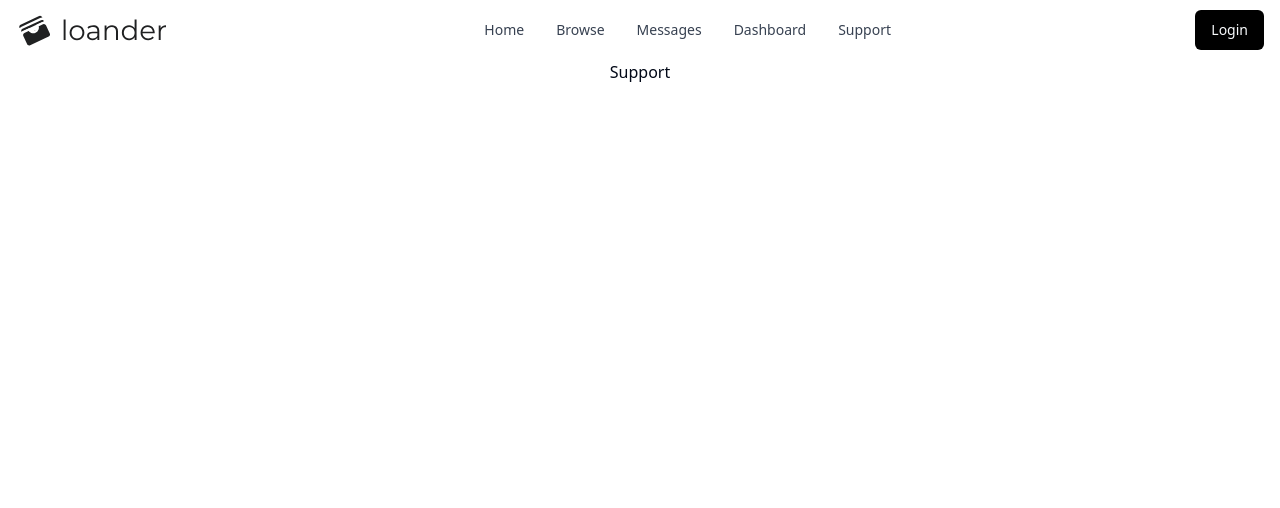
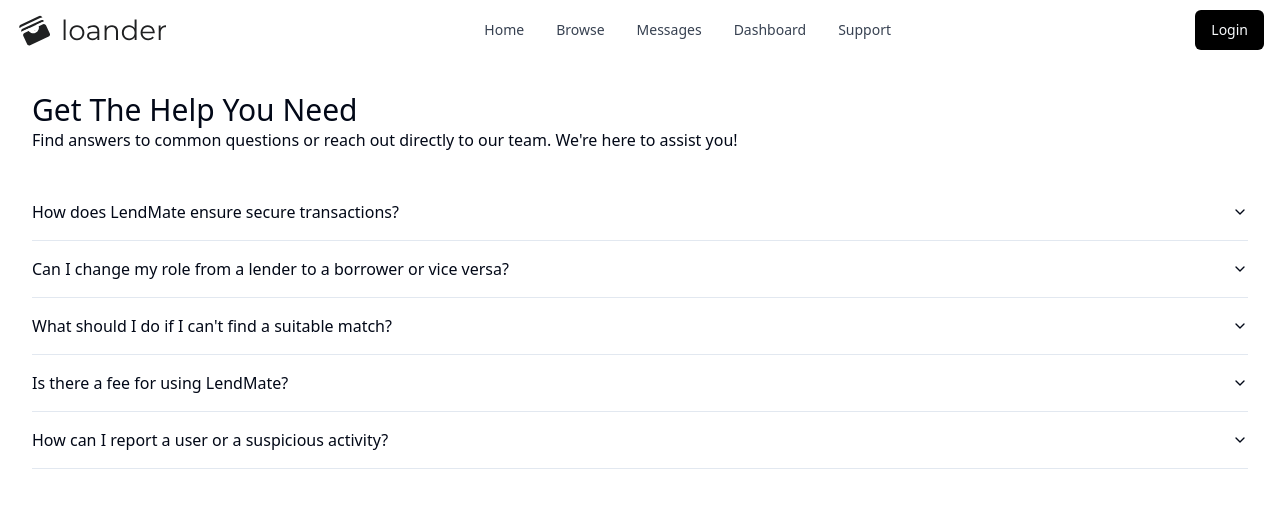
Before and after one commit to konfucius1/loander, a React (Vite) app in the folder client/: page /support in a window 1280 px wide. Shown: the top 508 px of the page. Built offline with nearby package versions, Linux system fonts and the light colour scheme.

Commit message:
feat (Support): add accordion q&a components to support page

```diff
--- a/client/package.json
+++ b/client/package.json
@@ -11,6 +11,7 @@
   },
   "dependencies": {
     "@hookform/resolvers": "^3.3.0",
+    "@radix-ui/react-accordion": "^1.1.2",
     "@radix-ui/react-label": "^2.0.2",
     "@radix-ui/react-slider": "^1.1.2",
     "@radix-ui/react-slot": "^1.0.2",
--- a/client/src/App.tsx
+++ b/client/src/App.tsx
@@ -1,7 +1,8 @@
-import { BrowserRouter, Routes, Route } from 'react-router-dom'
-import { Browse } from './pages/Browse'
-import { Home } from './pages/Home'
-import { NavBar } from './components/Navbar'
+import { BrowserRouter, Routes, Route } from 'react-router-dom';
+import { Browse } from './pages/Browse';
+import { Home } from './pages/Home';
+import { NavBar } from './components/Navbar';
+import { Support } from './pages/Support';
 
 export default function App() {
   return (
@@ -13,9 +14,9 @@ export default function App() {
           <Route path="/browse" element={<Browse />} />
           <Route path="/messages" element={<div>Messages</div>} />
           <Route path="/dashboard" element={<div>Dashboard</div>} />
-          <Route path="/support" element={<div>Support</div>} />
+          <Route path="/support" element={<Support />} />
         </Routes>
       </BrowserRouter>
     </div>
-  )
+  );
 }
--- /dev/null
+++ b/client/src/components/support/SupportAccordion.tsx
@@ -0,0 +1,53 @@
+import {
+  Accordion,
+  AccordionContent,
+  AccordionItem,
+  AccordionTrigger,
+} from '@/components/ui/accordion';
+
+export function SupportAccordion() {
+  const accordionData = [
+    {
+      id: 'question-1',
+      question: 'How does LendMate ensure secure transactions?',
+      answer:
+        'While LendMate provides a platform to match lenders and borrowers, all actual transactions are managed through trusted third-party payment platforms to ensure security and transparency.',
+    },
+    {
+      id: 'question-2',
+      question:
+        'Can I change my role from a lender to a borrower or vice versa?',
+      answer:
+        "Yes, you can request a role change from your profile settings. However, ensure that you don't have any active loans before making the switch.",
+    },
+    {
+      id: 'question-3',
+      question: "What should I do if I can't find a suitable match?",
+      answer:
+        "Don't worry! Our platform constantly updates with new users. We recommend revisiting after a few days or adjusting your preferences to increase your matching chances.",
+    },
+    {
+      id: 'question-4',
+      question: 'Is there a fee for using LendMate?',
+      answer:
+        'As of now, LendMate is free to use for both lenders and borrowers. We aim to make financial connections accessible to everyone.',
+    },
+    {
+      id: 'question-5',
+      question: 'How can I report a user or a suspicious activity?',
+      answer:
+        'Your safety is our top priority. If you encounter any suspicious activities or users, please report them immediately using our contact form below or email us directly at support@lendmate.com.',
+    },
+  ];
+
+  return (
+    <Accordion type="single" collapsible className="w-full">
+      {accordionData.map((item) => (
+        <AccordionItem key={item.id} value={item.id}>
+          <AccordionTrigger>{item.question}</AccordionTrigger>
+          <AccordionContent>{item.answer}</AccordionContent>
+        </AccordionItem>
+      ))}
+    </Accordion>
+  );
+}
--- /dev/null
+++ b/client/src/components/ui/accordion.tsx
@@ -0,0 +1,58 @@
+import * as React from 'react';
+import * as AccordionPrimitive from '@radix-ui/react-accordion';
+import { ChevronDown } from 'lucide-react';
+
+import { cn } from '@/lib/utils';
+
+const Accordion = AccordionPrimitive.Root;
+
+const AccordionItem = React.forwardRef<
+  React.ElementRef<typeof AccordionPrimitive.Item>,
+  React.ComponentPropsWithoutRef<typeof AccordionPrimitive.Item>
+>(({ className, ...props }, ref) => (
+  <AccordionPrimitive.Item
+    ref={ref}
+    className={cn('border-b', className)}
+    {...props}
+  />
+));
+AccordionItem.displayName = 'AccordionItem';
+
+const AccordionTrigger = React.forwardRef<
+  React.ElementRef<typeof AccordionPrimitive.Trigger>,
+  React.ComponentPropsWithoutRef<typeof AccordionPrimitive.Trigger>
+>(({ className, children, ...props }, ref) => (
+  <AccordionPrimitive.Header className="flex">
+    <AccordionPrimitive.Trigger
+      ref={ref}
+      className={cn(
+        'flex flex-1 items-center justify-between py-4 font-medium transition-all hover:underline [&[data-state=open]>svg]:rotate-180',
+        className
+      )}
+      {...props}
+    >
+      {children}
+      <ChevronDown className="h-4 w-4 shrink-0 transition-transform duration-200" />
+    </AccordionPrimitive.Trigger>
+  </AccordionPrimitive.Header>
+));
+AccordionTrigger.displayName = AccordionPrimitive.Trigger.displayName;
+
+const AccordionContent = React.forwardRef<
+  React.ElementRef<typeof AccordionPrimitive.Content>,
+  React.ComponentPropsWithoutRef<typeof AccordionPrimitive.Content>
+>(({ className, children, ...props }, ref) => (
+  <AccordionPrimitive.Content
+    ref={ref}
+    className={cn(
+      'overflow-hidden text-sm transition-all data-[state=closed]:animate-accordion-up data-[state=open]:animate-accordion-down',
+      className
+    )}
+    {...props}
+  >
+    <div className="pb-4 pt-0 text-left">{children}</div>
+  </AccordionPrimitive.Content>
+));
+AccordionContent.displayName = AccordionPrimitive.Content.displayName;
+
+export { Accordion, AccordionItem, AccordionTrigger, AccordionContent };
--- /dev/null
+++ b/client/src/pages/Support.tsx
@@ -0,0 +1,24 @@
+import { SupportAccordion } from '@/components/support/SupportAccordion';
+
+const Header = () => {
+  return (
+    <section className="mb-8 flex flex-col justify-start text-left">
+      <h1 className="capitalize font-medium text-3xl">Get the help you need</h1>
+      <h2 className="font-light text-md">
+        Find answers to common questions or reach out directly to our team.
+        We're here to assist you!
+      </h2>
+    </section>
+  );
+};
+
+export const Support = () => {
+  return (
+    <>
+      <div className="p-8">
+        <Header />
+        <SupportAccordion />
+      </div>
+    </>
+  );
+};
--- a/client/tailwind.config.js
+++ b/client/tailwind.config.js
@@ -17,6 +17,20 @@ module.exports = {
       },
     },
     extend: {
+      keyframes: {
+        'accordion-down': {
+          from: { height: 0 },
+          to: { height: 'var(--radix-accordion-content-height)' },
+        },
+        'accordion-up': {
+          from: { height: 'var(--radix-accordion-content-height)' },
+          to: { height: 0 },
+        },
+      },
+      animation: {
+        'accordion-down': 'accordion-down 0.2s ease-out',
+        'accordion-up': 'accordion-up 0.2s ease-out',
+      },
       colors: {
         border: 'hsl(var(--border))',
         input: 'hsl(var(--input))',
@@ -74,4 +88,4 @@ module.exports = {
     },
   },
   plugins: [require('tailwindcss-animate'), require('flowbite/plugin')],
-}
+};
```
